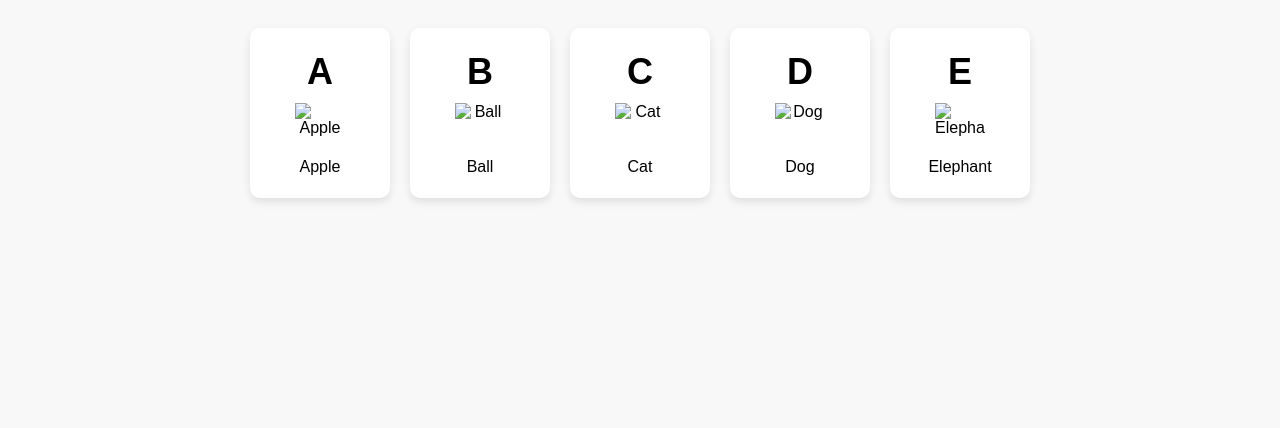
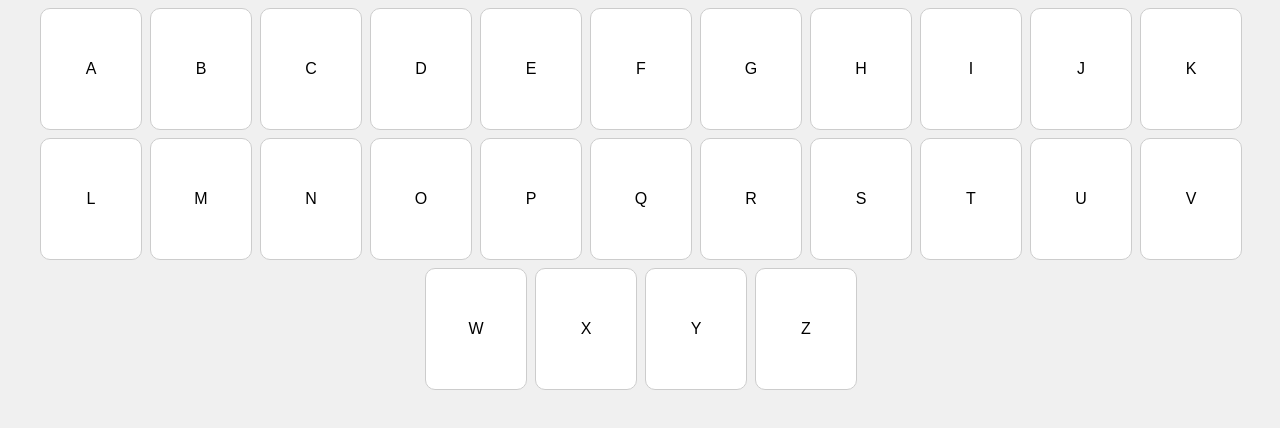
Before and after one commit to Lidaska/flashcard51008, a plain HTML site: page index.html in a window 1280 px wide. Drawn offline with Linux system fonts and the light colour scheme.

Commit message:
Update index.html

```diff
--- a/index.html
+++ b/index.html
@@ -1,54 +1,51 @@
 <!DOCTYPE html>
-<html lang="en">
+<html>
 <head>
   <meta charset="UTF-8">
-  <title>Alphabet Flashcard</title>
+  <title>Alphabet Flashcards</title>
   <style>
-    body {
-      font-family: Arial, sans-serif;
-      background-color: #f8f8f8;
-      display: flex;
-      flex-wrap: wrap;
-      justify-content: center;
-      gap: 20px;
-      padding: 20px;
+    body { display: flex; flex-wrap: wrap; justify-content: center; gap: 10px; font-family: sans-serif; background: #f0f0f0; }
+    .card {
+      width: 100px; height: 120px; perspective: 600px;
     }
-    .card {
-      width: 120px;
-      height: 150px;
-      background-color: #fff;
-      border-radius: 10px;
-      box-shadow: 0 4px 8px rgba(0,0,0,0.1);
-      display: flex;
-      flex-direction: column;
-      align-items: center;
-      justify-content: center;
-      text-align: center;
-      padding: 10px;
+    .inner {
+      width: 100%; height: 100%;
+      transform-style: preserve-3d;
+      transition: transform 0.6s;
+      position: relative;
     }
-    .letter {
-      font-size: 36px;
-      font-weight: bold;
+    .card:hover .inner { transform: rotateY(180deg); }
+    .front, .back {
+      position: absolute; width: 100%; height: 100%;
+      display: flex; align-items: center; justify-content: center;
+      border: 1px solid #ccc; border-radius: 10px;
+      backface-visibility: hidden; background: white;
     }
-    .word {
-      font-size: 16px;
-      margin-top: 5px;
-    }
-    .img {
-      width: 50px;
-      height: 50px;
-      margin-top: 10px;
-    }
+    .back { transform: rotateY(180deg); font-size: 14px; padding: 5px; text-align: center; }
   </style>
 </head>
 <body>
 
-<div class="card"><div class="letter">A</div><img class="img" src="apple.png" alt="Apple"><div class="word">Apple</div></div>
-<div class="card"><div class="letter">B</div><img class="img" src="ball.png" alt="Ball"><div class="word">Ball</div></div>
-<div class="card"><div class="letter">C</div><img class="img" src="cat.png" alt="Cat"><div class="word">Cat</div></div>
-<div class="card"><div class="letter">D</div><img class="img" src="dog.png" alt="Dog"><div class="word">Dog</div></div>
-<div class="card"><div class="letter">E</div><img class="img" src="elephant.png" alt="Elephant"><div class="word">Elephant</div></div>
-<!-- Repeat the same structure for F to Z -->
+<script>
+  const data = {
+    A: "Apple", B: "Ball", C: "Cat", D: "Dog", E: "Elephant",
+    F: "Fish", G: "Goat", H: "Hat", I: "Ice cream", J: "Jug",
+    K: "Kite", L: "Lion", M: "Monkey", N: "Nest", O: "Owl",
+    P: "Pen", Q: "Queen", R: "Rabbit", S: "Sun", T: "Tiger",
+    U: "Umbrella", V: "Van", W: "Watch", X: "Xylophone", Y: "Yak", Z: "Zebra"
+  };
+
+  for (let letter in data) {
+    document.write(`
+      <div class="card">
+        <div class="inner">
+          <div class="front">${letter}</div>
+          <div class="back">${data[letter]}</div>
+        </div>
+      </div>
+    `);
+  }
+</script>
 
 </body>
 </html>
```
